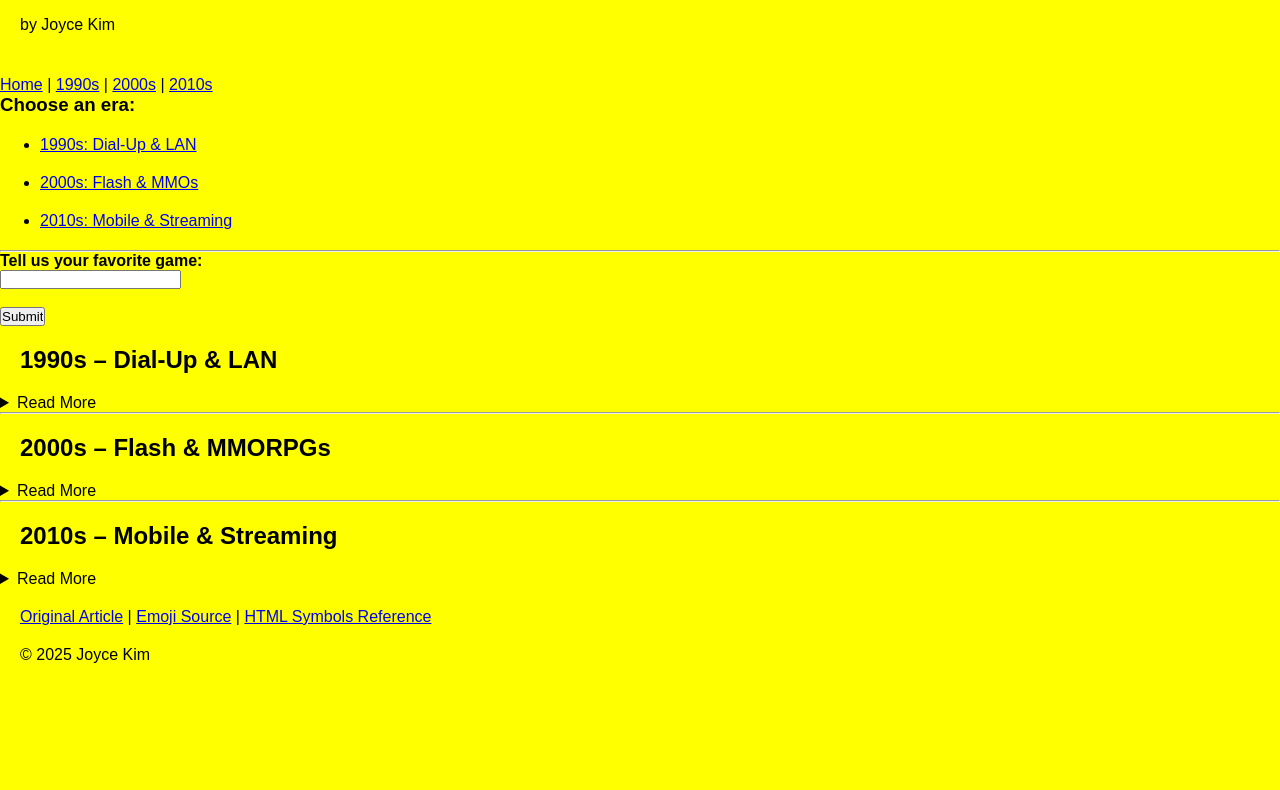
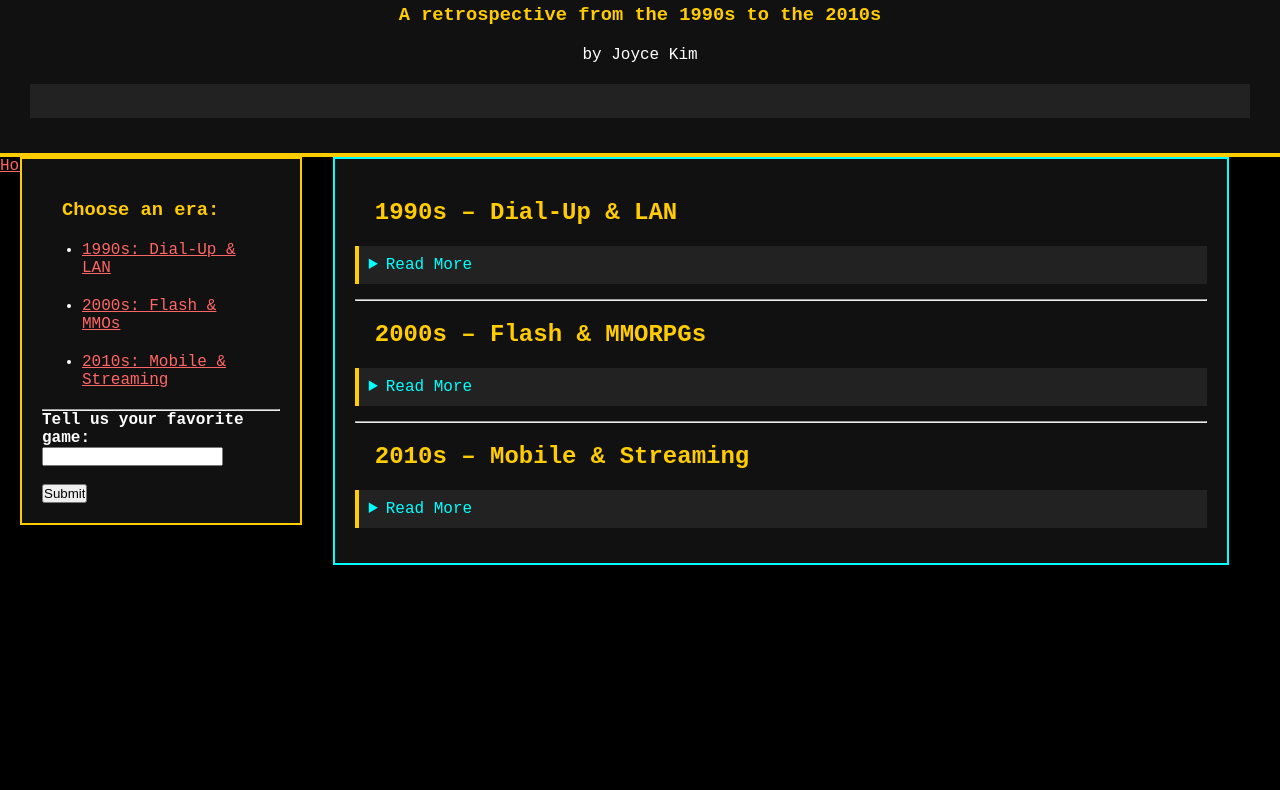
Before and after one commit to rlawhdlt/time-traveler, a plain HTML site: page 2000s/index.html in a window 1280 px wide. Shown: the part 103-893 px from the top of the page. Before the commit the page ends 800 px from the top, so only its background shows below. Drawn offline with Linux system fonts and the light colour scheme.

Commit message:
Update style.css

```diff
--- a/2000s/style.css
+++ b/2000s/style.css
@@ -6,19 +6,20 @@
 	margin: 0;
 }
 
-
-
-
-body {
-	background-color: yellow;
-	font-family: sans-serif;
-}
 h1 {
 	margin: 20px;
+	color: #ffcc00;
 }
 h2 {
 	margin: 20px;
+	color: #ffcc00;
 }
+
+h3 {
+	margin: 20px;
+	color: #ffcc00;
+}
+
 p {
 	margin: 20px;
 }
@@ -28,3 +29,98 @@ ul {
 li {
 	margin: 20px;
 }
+
+
+/* pixel-vibes.css */
+
+body {
+	background-color: #000000;
+	color: #ffffff;
+	font-family: 'Press Start 2P', monospace;
+	margin: 0;
+	padding: 0;
+}
+
+@import url('https://fonts.googleapis.com/css2?family=Press+Start+2P&display=swap');
+
+#header {
+	text-align: center;
+	padding: 30px;
+	background-color: #111;
+	border-bottom: 4px solid #ffcc00;
+}
+
+marquee {
+	color: #00ffff;
+	background-color: #222;
+	padding: 10px;
+	font-size: 12px;
+}
+
+nav {
+	text-align: center;
+	background-color: #222;
+	padding: 10px;
+	font-size: 14px;
+}
+
+nav a {
+	color: #00ffff;
+	text-decoration: none;
+	margin: 0 10px;
+}
+
+nav a:hover {
+	color: #ffffff;
+}
+
+#sidebar {
+	position: absolute;
+	top: 260px;
+	left: 20px;
+	width: 22%;
+	background-color: #111;
+	padding: 20px;
+	border: 2px solid #ffcc00;
+}
+
+#main {
+	position: absolute;
+	top: 260px;
+	left: 26%;
+	width: 70%;
+	background-color: #111;
+	padding: 20px;
+	border: 2px solid #00ffff;
+}
+
+#main details {
+	background-color: #222;
+	padding: 10px;
+	margin-bottom: 15px;
+	border-left: 4px solid #ffcc00;
+}
+
+#main summary {
+	cursor: pointer;
+	color: #00ffff;
+}
+
+#footer {
+	position: absolute;
+	top: 1300px;
+	width: 100%;
+	text-align: center;
+	padding: 20px;
+	font-size: 10px;
+	background-color: #000;
+	border-top: 2px solid #ffcc00;
+}
+
+a {
+	color: #ff6666;
+}
+
+a:hover {
+	color: #ffffff;
+}
```
